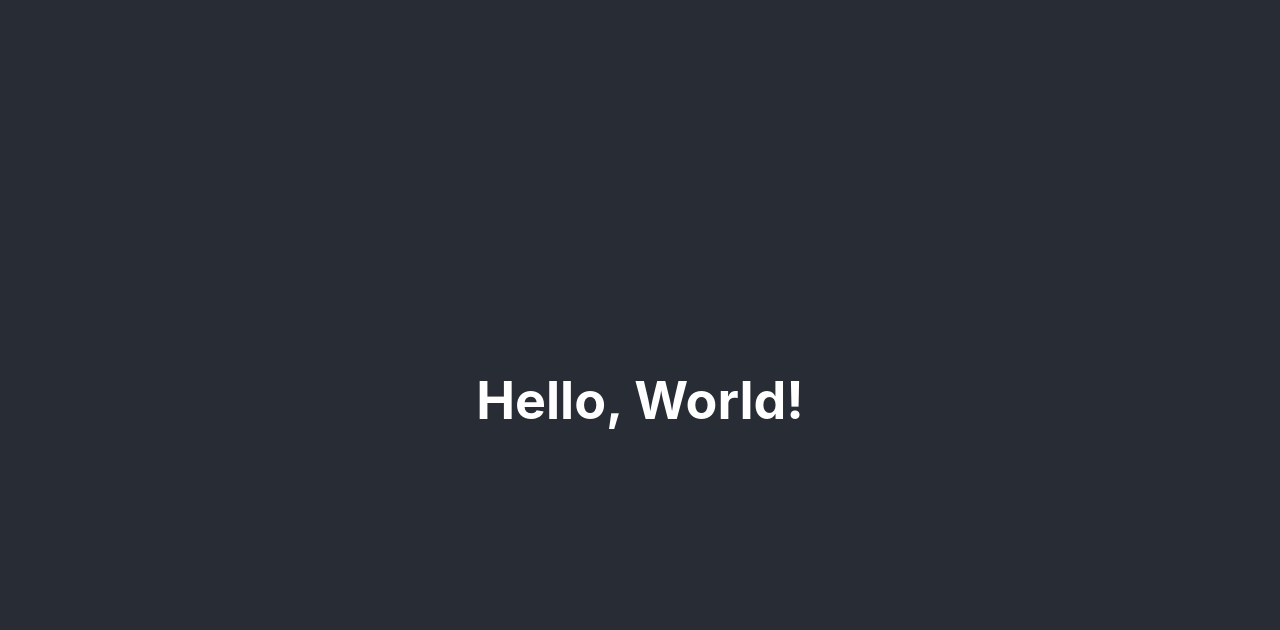
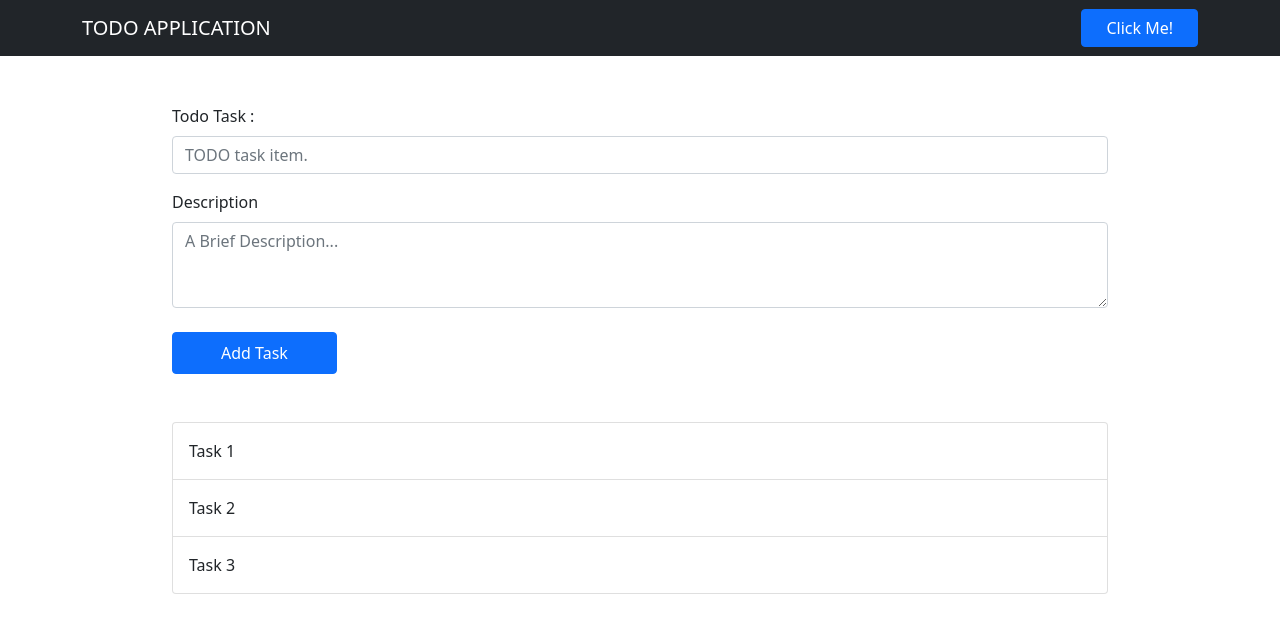
Before and after one commit to vedantgune99/todo_app, a React (Create React App) app: page / in a window 1280 px wide. Shown: the top 630 px of the page. Built offline with nearby package versions, Linux system fonts and the light colour scheme.

Commit message:
Added More Components

```diff
--- a/src/App.css
+++ b/src/App.css
@@ -1,4 +1,4 @@
-.App {
+/* .App {
   text-align: center;
 }
 
@@ -35,4 +35,4 @@
   to {
     transform: rotate(360deg);
   }
-}
+} */
--- a/src/App.js
+++ b/src/App.js
@@ -1,10 +1,16 @@
-import "./App.css";
+// import "./App.css";
+import { Navbar } from "react-bootstrap";
+import NavBar from "./Components/NavBar";
+import AddTask from "./Components/AddTask";
+import AllTasks from "./Components/AllTasks";
 
 function App() {
   return (
     <div className="App">
       <header className="App-header">
-        <h1>Hello, World!</h1>
+        <NavBar />
+        <AddTask />
+        <AllTasks />
       </header>
     </div>
   );
--- /dev/null
+++ b/src/Components/AddTask.js
@@ -0,0 +1,26 @@
+import "bootstrap/dist/css/bootstrap.min.css";
+import { Container, Row, Col, Form, Button } from "react-bootstrap";
+
+const AddTask = () => {
+  return (
+    <Container className="my-5 w-75">
+      <Form>
+        <Form.Group className="mb-3" controlId="ControlInput1">
+          <Form.Label>Todo Task : </Form.Label>
+          <Form.Control type="text" placeholder="TODO task item." />
+        </Form.Group>
+        <Form.Group className="mb-3" controlId="ControlTextarea1">
+          <Form.Label>Description</Form.Label>
+          <Form.Control
+            as="textarea"
+            rows={3}
+            placeholder="A Brief Description..."
+          />
+        </Form.Group>
+      </Form>
+      <Button className="px-5 py-2 mt-2">Add Task</Button>
+    </Container>
+  );
+};
+
+export default AddTask;
--- /dev/null
+++ b/src/Components/AllTasks.js
@@ -0,0 +1,15 @@
+import "bootstrap/dist/css/bootstrap.min.css";
+import { Container, ListGroup } from "react-bootstrap";
+
+const AddTask = () => {
+  return (
+    <Container className="my-3 w-75">
+      <ListGroup>
+        <ListGroup.Item className="py-3">Task 1</ListGroup.Item>
+        <ListGroup.Item className="py-3">Task 2</ListGroup.Item>
+        <ListGroup.Item className="py-3">Task 3</ListGroup.Item>
+      </ListGroup>
+    </Container>
+  );
+};
+export default AddTask;
--- /dev/null
+++ b/src/Components/NavBar.js
@@ -0,0 +1,15 @@
+import "bootstrap/dist/css/bootstrap.min.css";
+import { Navbar, Container, Button } from "react-bootstrap";
+
+const NavBar = () => {
+  return (
+    <Navbar bg="dark" variant="dark">
+      <Container>
+        <Navbar.Brand href="#home">TODO APPLICATION</Navbar.Brand>
+        <Button className="ml-3 px-4">Click Me!</Button>
+      </Container>
+    </Navbar>
+  );
+};
+
+export default NavBar;
--- a/src/index.css
+++ b/src/index.css
@@ -1,4 +1,4 @@
-body {
+/* body {
   margin: 0;
   font-family: -apple-system, BlinkMacSystemFont, 'Segoe UI', 'Roboto', 'Oxygen',
     'Ubuntu', 'Cantarell', 'Fira Sans', 'Droid Sans', 'Helvetica Neue',
@@ -10,4 +10,4 @@ body {
 code {
   font-family: source-code-pro, Menlo, Monaco, Consolas, 'Courier New',
     monospace;
-}
+} */
```
